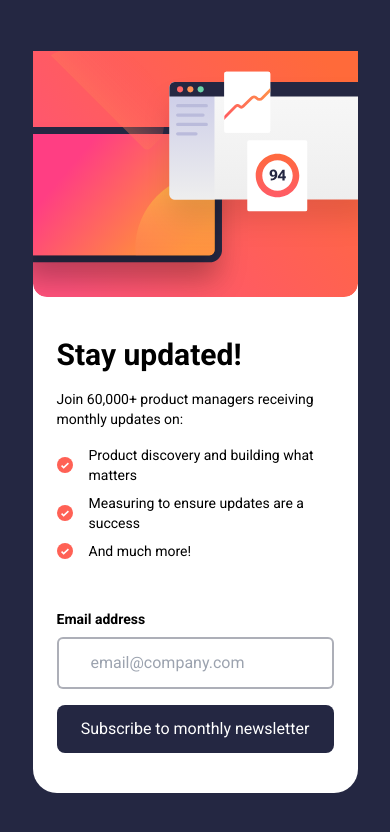
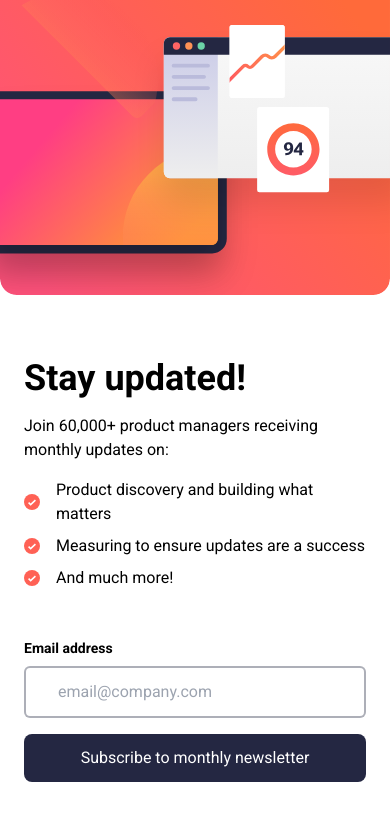
Before and after one commit to duncan-chege/newsletter-signup, a React (Vite) app: page / in a window 390 px wide. Shown: the top 832 px of the page. Built offline with nearby package versions, Linux system fonts and the light colour scheme.

Commit message:
realign mobile design for main page

```diff
--- a/src/components/App.jsx
+++ b/src/components/App.jsx
@@ -41,11 +41,11 @@ function App() {
 
   return (
     <main className="bg-dark-gray h-screen font-sans flex justify-center items-center">
-      <div className="lg:py-5 lg:pl-10 lg:pr-4 lg:w-3/5 md:w-4/6 w-5/6 h-min bg-white grid grid-cols-1 lg:grid-cols-2 rounded-3xl place-content-center">
-        <div className="lg:order-1 order-2 lg:mt-20 my-10 mx-6">
-          <h1 className="md:text-4xl text-3xl font-bold">Stay updated!</h1>
-          <p className="md:text-base text-sm py-4">Join 60,000+ product managers receiving monthly updates on:</p>
-          <ul className="md:text-base text-sm">
+      <div className="lg:py-5 lg:pl-10 lg:pr-4 lg:w-3/5 md:w-4/6 md:h-auto h-screen bg-white grid grid-cols-1 lg:grid-cols-2 md:rounded-3xl md:place-content-center">
+        <div className="lg:order-1 order-2 lg:mt-20 mt-0 mx-6">
+          <h1 className="text-4xl font-bold">Stay updated!</h1>
+          <p className="text-base py-4">Join 60,000+ product managers receiving monthly updates on:</p>
+          <ul className="text-base">
             <li className="mb-2 flex items-center">
               <img src="/assets/icon-list.svg" alt="icon" className="mr-4 w-4 h-4" />
               Product discovery and building what matters
--- a/src/components/Success.jsx
+++ b/src/components/Success.jsx
@@ -1,7 +1,7 @@
 function Success({email, backToForm}) {
     return (
         <main className="bg-dark-gray h-screen font-sans flex justify-center items-center">
-            <div className="p-10 bg-white w-1/4 rounded-3xl">
+            <div className="p-10 bg-white lg:w-1/4 md:w-4/6 w-5/6 h-screen rounded-3xl">
                 <img src="/assets/icon-success.svg" alt="icon" className="w-1/6 pb-4" />
                 <h1 className="text-4xl font-bold pb-4">Thanks for subscribing!</h1>
                 <p>A confirmation email has been sent to <span className="font-bold">{email}</span> Please open it and click the button inside to confirm your subscription</p>
```
